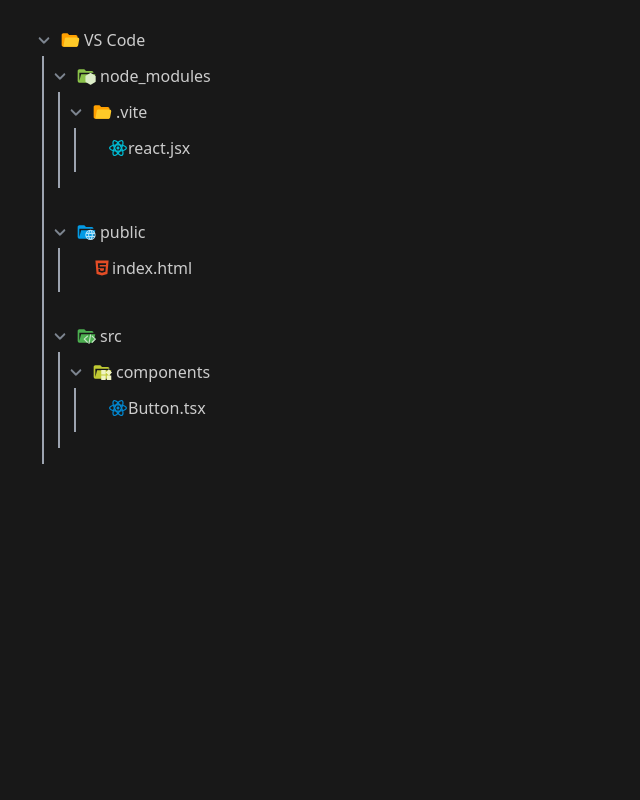
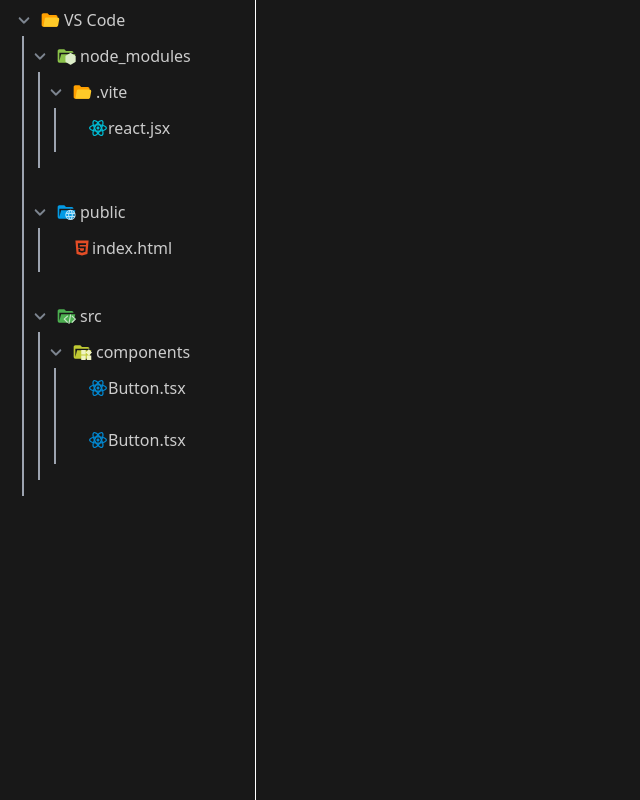
Before and after one commit to seadadevo/visual-studio-code-clone, a React (Vite) app: page / in a window 1280 px wide. Shown: the whole page, without its empty margins (0-640 px from the left). Built offline with nearby package versions, Linux system fonts and the light colour scheme.

Commit message:
Refactor for ActiveTab by merge it on setClickedFileAction

```diff
--- a/src/App.tsx
+++ b/src/App.tsx
@@ -9,11 +9,12 @@
 import FileIcon from "./components/SVG/File";
 import FileComponent from "./components/FileComponent";
 import RecursiveCom from "./components/RecursiveComponent";
-
+import OpenedFilesBar from "./components/OpenedFilesBar";
 
 const App = () => {
   // const { openedFiles } = useSelector(({ tree }: RootState) => tree);
-  {/* <div className="flex h-screen">
+  {
+    /* <div className="flex h-screen">
     <ResizablePanel
       showLeftPanel
       leftPanel={
@@ -23,17 +24,17 @@
       }
       rightPanel={openedFiles.length ? <Preview /> : <WelcomeTab />}
     />
-  </div> */}
+  </div> */
+  }
 
-  const {openedFiles} = useSelector((state:RootState) => state.tree)
   return (
-    <div className="m-5">
-      <RecursiveCom fileTree ={fileTree}/>
-      <ul>
-        {openedFiles.map((file, idx) => (
-          <li key={idx}>{file.name}</li>
-        ))}
-      </ul>
+    <div>
+      <div className="flex h-screen">
+        <div className="w-64 border-r border-white">
+          <RecursiveCom fileTree={fileTree} />
+        </div>
+        <OpenedFilesBar />
+      </div>
     </div>
   );
 };
--- a/src/app/features/fileTreeSlice.ts
+++ b/src/app/features/fileTreeSlice.ts
@@ -47,19 +47,20 @@
 // export default fileTreeSlice.reducer;
 
 interface IClickedFile {
+  activeTabId: string | null;
   filename: string;
   fileContent: string | undefined;
 }
 interface IInitialState {
-  activeTabId: string | null;
+
   openedFiles: IFile[];
   clickedFile: IClickedFile;
 }
 
 const initialState: IInitialState = {
-  activeTabId: null,
   openedFiles: [],
   clickedFile: {
+    activeTabId: null,
     filename: "",
     fileContent: "",
   },
@@ -75,11 +76,9 @@
     setClickedFile:(state, action: PayloadAction<IClickedFile>) => {
       state.clickedFile = action.payload
   },
-    setActiveTabId:(state, action: PayloadAction<string>) => {
-      state.activeTabId = action.payload
-  },
+
 }});
 
-export const {setOpenedFiles, setClickedFile, setActiveTabId} = fileTreeSlice.actions
+export const {setOpenedFiles, setClickedFile} = fileTreeSlice.actions
 
 export default fileTreeSlice.reducer;
--- a/src/components/OpenedFilesBarTab.tsx
+++ b/src/components/OpenedFilesBarTab.tsx
@@ -1,10 +1,7 @@
 import { useDispatch, useSelector } from "react-redux";
 import {
-    setActiveTabId,
+
     setClickedFile,
-  setClickedFileAction,
-  setOpenedFilesAction,
-  setTabIdToRemoveAction,
 } from "../app/features/fileTreeSlice";
 import { RootState } from "../app/store";
 import { IFile } from "../interfaces";
@@ -76,16 +73,12 @@
   file: IFile;
 }
 const OpenedFilesBarTab = ({ file }: IProps) => {
-    const { activeTabId } = useSelector((state: RootState) => state.tree);
+    const { clickedFile: {activeTabId} } = useSelector((state: RootState) => state.tree);
     const dispatch = useDispatch()
     // ! Handlers
     const onClick = () => {
         const { id, name, content} = file
-        dispatch(setClickedFile({filename: name, fileContent: content}))
-        dispatch(setActiveTabId(id))
-        console.log(activeTabId);
-        console.log(name);
-
+        dispatch(setClickedFile({activeTabId: id,filename: name, fileContent: content}))
     }
   return (
     <div
--- a/src/components/RecursiveComponent.tsx
+++ b/src/components/RecursiveComponent.tsx
@@ -4,7 +4,7 @@
 import BottomArrowIcon from "./SVG/Bottom";
 import RenderFileIcon from "./RenderFileIcon";
 import { useDispatch, useSelector } from "react-redux";
-import { setActiveTabId, setOpenedFiles } from "../app/features/fileTreeSlice";
+import { setClickedFile, setOpenedFiles } from "../app/features/fileTreeSlice";
 import { RootState } from "../app/store";
 import { doesFileObjectExist } from "../utils/functions";
 
@@ -13,20 +13,20 @@
 }
 
 const RecursiveComponent = ({ fileTree }: IProps) => {
-  const { id, name, isFolder, children } = fileTree;
+  const { id, name, isFolder, children, content } = fileTree;
   const { openedFiles } = useSelector((state: RootState) => state.tree);
   const dispatch = useDispatch();
   const [isOpen, setIsOpen] = useState<boolean>(true);
 
   //   Handler
+
   const toggle = () => setIsOpen((prev) => !prev);
   const onFileClicked = () => {
     console.log("the Info for clicked File is", fileTree);
-    dispatch(setOpenedFiles(openedFiles));
     const exists = doesFileObjectExist(openedFiles, id);
+    dispatch(setClickedFile({activeTabId: id,filename: name, fileContent: content}))
     if (exists) return;
     dispatch(setOpenedFiles([...openedFiles, fileTree]))
-    dispatch(setActiveTabId(id))
   };
 
   return (
--- a/src/data/fileTree.tsx
+++ b/src/data/fileTree.tsx
@@ -46,9 +46,7 @@
           id: uuid(),
           name: ".vite",
           isFolder: true,
-          children: [
-            { id: uuid(), name: "react.jsx", isFolder: false },
-          ],
+          children: [{ id: uuid(), name: "react.jsx", isFolder: false }],
         },
       ],
     },
@@ -73,14 +71,25 @@
           id: uuid(),
           name: "components",
           isFolder: true,
-          children: [{id: uuid(),name: "Button.tsx", isFolder: false}]
+          children: [
+            {
+              id: uuid(),
+              name: "Button.tsx",
+              isFolder: false,
+              content: "Button Component Content",
+            },
+            {
+              id: uuid(),
+              name: "Button.tsx",
+              isFolder: false,
+              content: "Button Component Content2",
+            },
+          ],
         },
       ],
     },
   ],
 };
-
-
 
 // const Button = ({}: IProps) => {
 //   return (
```
